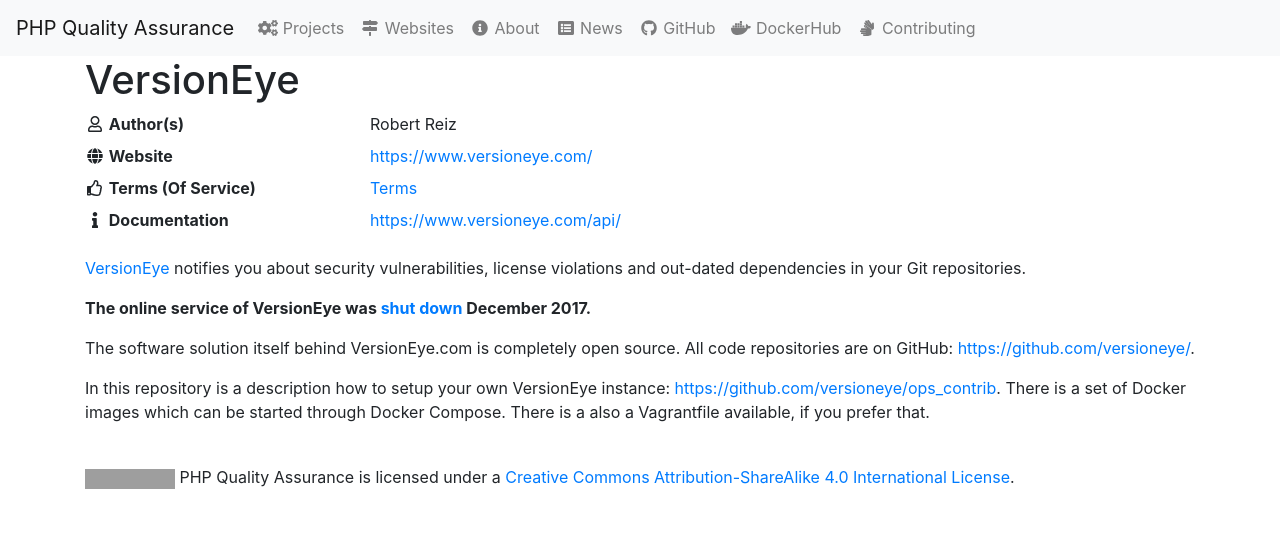
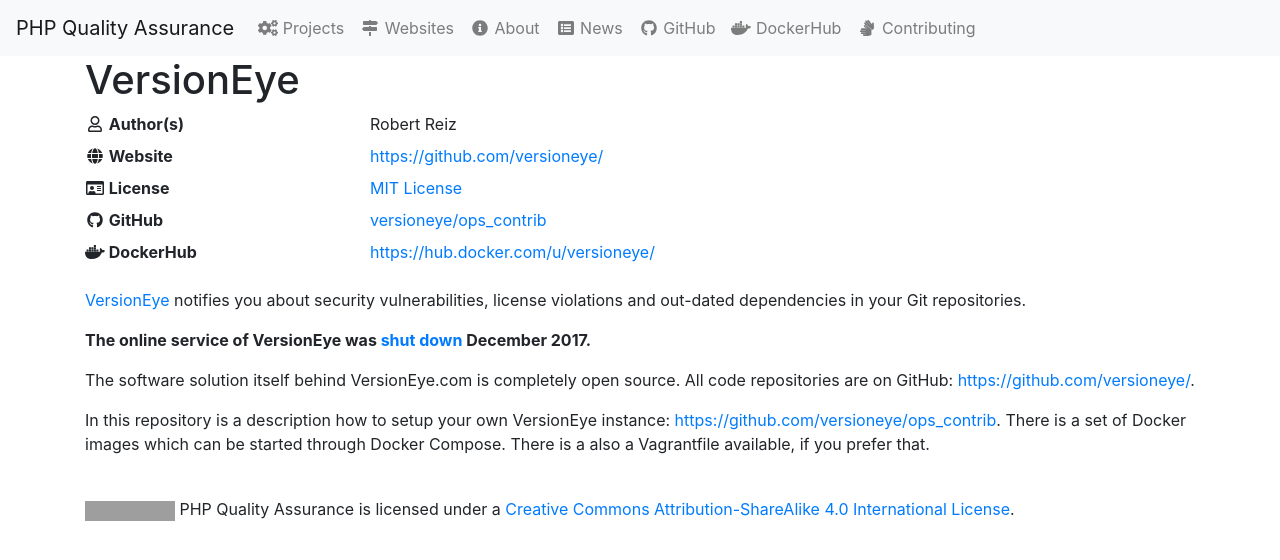
Before and after one commit to phpqa/phpqa.github.io, a Jekyll site: the page built from _projects/versioneye.md, in a window 1280 px wide. Shown: the top 560 px of the page. Built offline with Jekyll 4.4.1, drawn with Linux system fonts in a browser that asks for light colours; nearby versions of some CDN libraries; grey boxes are pictures that could not be loaded.

Commit message:
update versioneye to more open source

```diff
--- a/_projects/versioneye.md
+++ b/_projects/versioneye.md
@@ -5,9 +5,11 @@
 
 authors:            [{name: 'Robert Reiz'}]
 
-website:            [{url: 'https://www.versioneye.com/'}]
-terms:              [{url: 'https://www.versioneye.com/terms', label: 'Terms'}]
-docs:               [{url: 'https://www.versioneye.com/api/'}]
+website:            [{url: 'https://github.com/versioneye/'}]
+license:            [{url: 'https://github.com/versioneye/ops_contrib/blob/master/LICENSE', label: 'MIT License'}]
+
+github:             [{name: 'versioneye/ops_contrib'}]
+dockerhub:          [{url: 'https://hub.docker.com/u/versioneye/'}]
 
 ---
 
```
